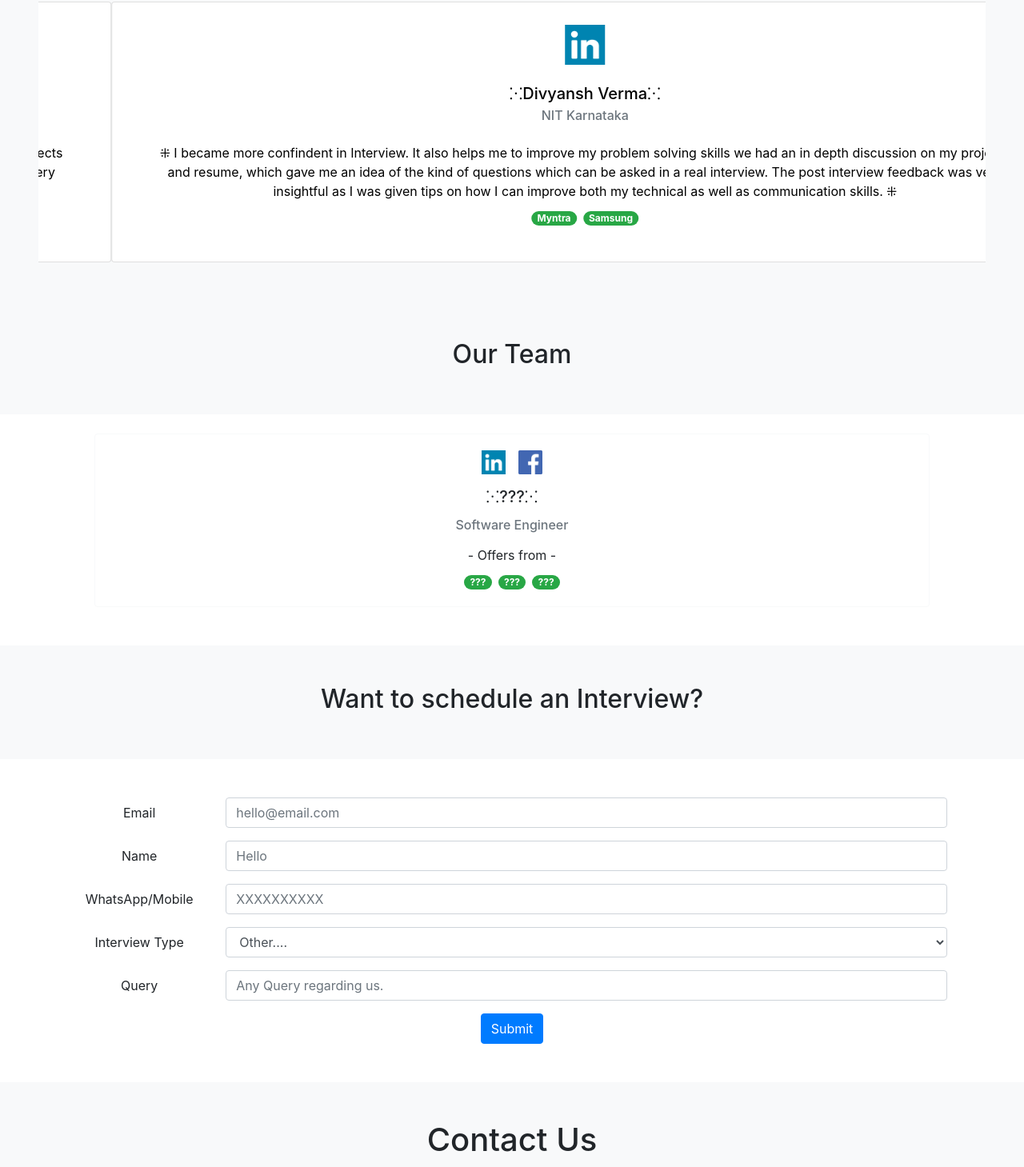
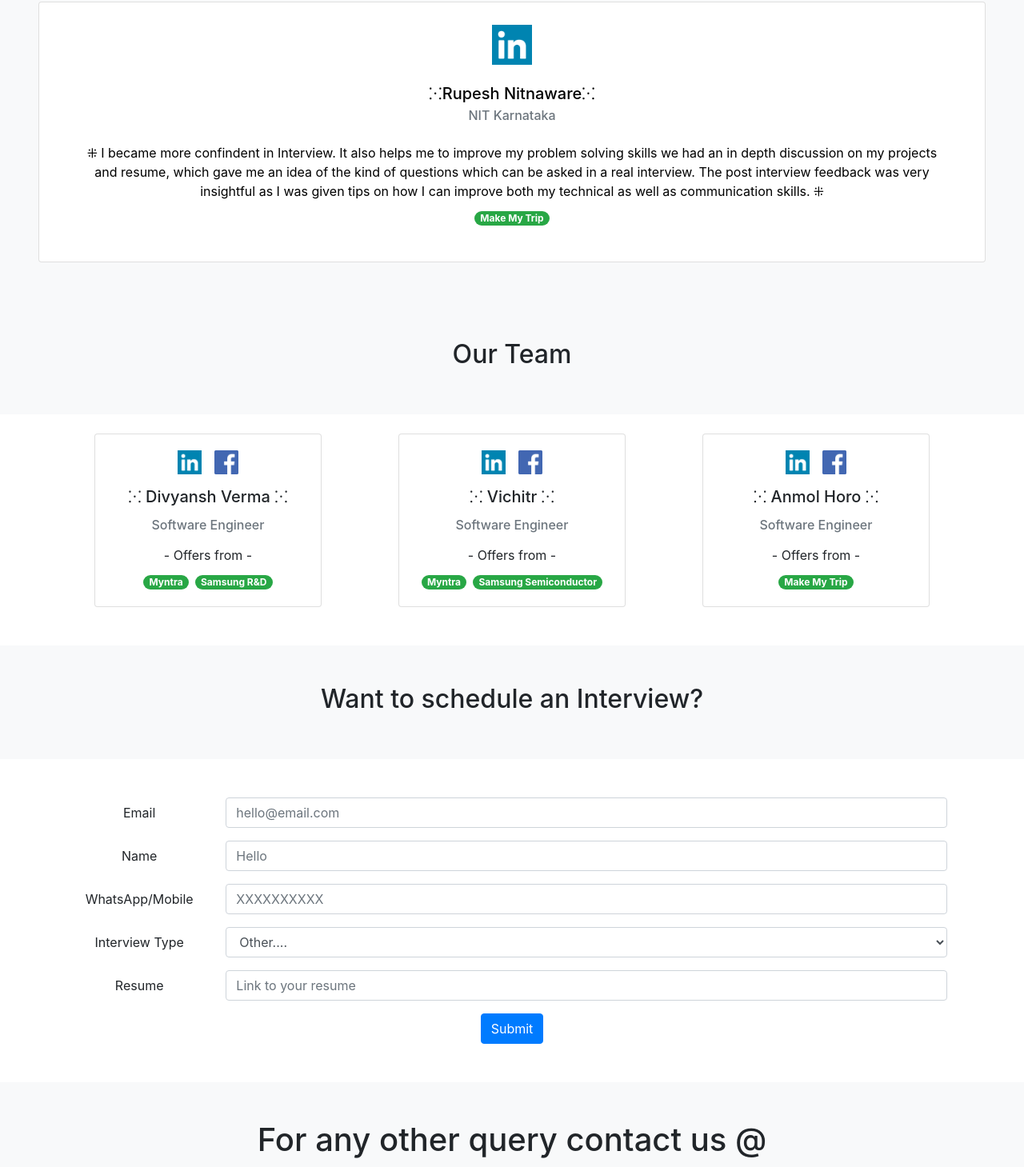
Before and after one commit to saikuNoCoda/preptalk, a React (Create React App) app: page / in a window 1280 px wide. Shown: the part 2678-4137 px from the top of the page at 80% size. Built offline with nearby package versions, Linux system fonts and the light colour scheme.

Commit message:
Form Added

```diff
--- a/package.json
+++ b/package.json
@@ -13,7 +13,8 @@
     "react": "^16.13.1",
     "react-bootstrap": "^1.3.0",
     "react-dom": "^16.13.1",
-    "react-scripts": "3.4.3"
+    "react-scripts": "3.4.3",
+    "validator": "^13.1.17"
   },
   "scripts": {
     "start": "react-scripts start",
--- a/src/components/CardTeam.js
+++ b/src/components/CardTeam.js
@@ -5,7 +5,7 @@ import { Col,Card,Badge } from 'react-bootstrap';
 const CardTeam = ({name,profile,linkLink,linkFace,offers}) => {
     return (
         <Col className="mb-5 px-5 text-center">
-            <Card border="light">
+            <Card>
                 <Card.Body>
                     <Card.Title>
                     <div className="mb-3">
@@ -26,7 +26,7 @@ const CardTeam = ({name,profile,linkLink,linkFace,offers}) => {
                     />
                     </a>
                     </div>
-                    &#8281;{name}&#8281;
+                    &#8281;{" " + name + " "}&#8281;
                     </Card.Title>
                     <Card.Subtitle className="mb-2 text-muted p-2">{profile}</Card.Subtitle>
                     <Card.Text>
--- a/src/components/Contact.js
+++ b/src/components/Contact.js
@@ -4,8 +4,8 @@ import 'bootstrap/dist/css/bootstrap.min.css';
 const Contact = () => {
     return (
             <div className="text-center p-5 bg-light">
-                <h1>Contact Us</h1>
-                <h3 className="text-muted">Prepare the best way for your incoming interviews <a href="mailto:preptalks1@gmail.com">preptalk@gmail.com</a></h3>
+                <h1>For any other query contact us @ </h1>
+                <h3 className="text-muted">Prepare the best way for your incoming interviews <a href="mailto:preptalks1@gmail.com">preptalk1@gmail.com</a></h3>
             </div>
     )
 };
--- a/src/components/ContactForm.js
+++ b/src/components/ContactForm.js
@@ -2,7 +2,7 @@ import React, { useState, useEffect } from 'react';
 import 'bootstrap/dist/css/bootstrap.min.css';
 import { Form,Row,Col,Button,Alert } from 'react-bootstrap';
 import * as emailjs from 'emailjs-com';
-
+import validator from 'validator';
 emailjs.init('user_JgeJ08agvsaeL2W1uyGYC');
 
 const Contact = () => {
@@ -18,12 +18,12 @@ const Contact = () => {
     const [loadings,setLoadings] = useState(false);
 
     useEffect(() => {
-        if(sumbitMessage === "Oops, Something went wrong"){
+        if(sumbitMessage === "Successfully Submitted!!"){
+            setShow(true);
+            setVariant("success");
+        }else if(sumbitMessage.length > 0){
             setShow(true);
             setVariant("danger");
-        }else if(sumbitMessage === "Successfully Submitted!!"){
-            setShow(true);
-            setVariant("success");
         }else {
             setShow(false);
         }
@@ -36,6 +36,24 @@ const Contact = () => {
     const handleSubmit = (e) => {
         e.preventDefault();
 
+        if(!validator.isEmail(email)){
+
+            setSubmitMessage("Please enter correct Email Address");
+
+        }else if(name.length <= 0){
+
+            setSubmitMessage("Please enter your name");
+
+        }else if(!validator.isMobilePhone(mobile)){
+
+            setSubmitMessage("Please enter valid mobile number");
+
+        }else if(message.length <= 0){
+
+            setSubmitMessage("Enter link to your resume");
+
+        }
+        else {
             setLoadings(true);
             setSubmitMessage("");
 
@@ -64,6 +82,8 @@ const Contact = () => {
             setPlan("");
             setMessage("");
             setLoadings(false);
+        }
+
     };
 
     return (
@@ -109,7 +129,8 @@ const Contact = () => {
                     <Col sm={10}>
                         <Form.Control as="select" defaultValue="Other..."
                         value={plan} onChange={(e) => setPlan(e.target.value)} >
-                            <option>Other....</option>
+                            <option>Other.... </option>
+                            <option>Free Mock</option>
                             <option>1 DSA</option>
                             <option>3 DSA</option>
                             <option>1 HR</option>
@@ -121,10 +142,10 @@ const Contact = () => {
                 </Form.Group>
                 <Form.Group as={Row} controlId="Message">
                     <Form.Label column sm={2}>
-                        Query
+                        Resume
                     </Form.Label>
                     <Col sm={10}>
-                        <Form.Control type="text" placeholder="Any Query regarding us."
+                        <Form.Control type="text" placeholder="Link to your resume"
                         value={message} onChange={(e) => setMessage(e.target.value)} />
                     </Col>
                 </Form.Group>
--- a/src/data/pricingData.js
+++ b/src/data/pricingData.js
@@ -1,7 +1,7 @@
 const pricingData = [
     {
         id: 1,
-        price: "???",
+        price: "250",
         about: [
             "1 DSA Mock Interview",
             "Company Specific",
@@ -10,7 +10,7 @@ const pricingData = [
     },
     {
         id: 2,
-        price: "???",
+        price: "600",
         about: [
             "3 DSA Mock Interview",
             "Company Specific",
@@ -19,7 +19,7 @@ const pricingData = [
     },
     {
         id: 3,
-        price: "???",
+        price: "200",
         about: [
             "1 HR Mock Interview",
             "Company Specific",
@@ -28,7 +28,7 @@ const pricingData = [
     },
     {
         id: 4,
-        price: "???",
+        price: "350",
         about: [
             "1 DSA + 1 HR Mock Interview",
             "Company Specific",
@@ -37,7 +37,7 @@ const pricingData = [
     },
     {
         id: 5,
-        price: "???",
+        price: "500",
         about: [
             "2 DSA + 1 HR Mock Interview",
             "Company Specific",
@@ -46,7 +46,7 @@ const pricingData = [
     },
     {
         id: 6,
-        price: "???",
+        price: "700",
         about: [
             "3 DSA Mock Interview (Difficult)",
             "Company Specific",
--- a/src/data/teamData.js
+++ b/src/data/teamData.js
@@ -1,16 +1,36 @@
 const teamData = [
     {
         id: 1,
-        name: "???",
+        name: "Divyansh Verma",
         profile: "Software Engineer",
-        linkLink: "???",
-        linkFace: "???",
+        linkLink: "https://www.linkedin.com/in/divyanshvermafc/",
+        linkFace: "https://www.facebook.com/failedcoder/",
         offers: [
-            "???",
-            "???",
-            "???"
+            "Myntra",
+            "Samsung R&D"
         ]
     },
+    {
+        id: 2,
+        name: "Vichitr",
+        profile: "Software Engineer",
+        linkLink: "https://www.linkedin.com/in/vichitrgandas/",
+        linkFace: "https://www.facebook.com/vichitrgandas/",
+        offers: [
+            "Myntra",
+            "Samsung Semiconductor"
+        ]
+    },
+    {
+        id: 3,
+        name: "Anmol Horo",
+        profile: "Software Engineer",
+        linkLink: "https://www.linkedin.com/in/anmolh123/",
+        linkFace: "https://www.facebook.com/anmol.horo.90",
+        offers: [
+            "Make My Trip",
+        ]
+    }
 ];
 
 export default teamData;
--- a/src/data/userData.js
+++ b/src/data/userData.js
@@ -1,16 +1,6 @@
 const userData = [
     {
         id: 1,
-        name: "Abishek Ranjan",
-        college: "NIT Karnataka",
-        link: "imgr00t",
-        description: "I became more confindent in Interview. It also helps me to improve my problem solving skills we had an in depth discussion on my projects and resume, which gave me an idea of the kind of questions which can be asked in a real interview. The post interview feedback was very insightful as I was given tips on how I can improve both my technical as well as communication skills. ",
-        offers: [
-            "Citi India",
-        ]
-    },
-    {
-        id: 2,
         name: "Rupesh Nitnaware",
         college: "NIT Karnataka",
         link: "imgr00t",
@@ -19,28 +9,6 @@ const userData = [
             "Make My Trip"
         ]
     },
-    {
-        id: 3,
-        name: "Divyansh Verma",
-        college: "NIT Karnataka",
-        link: "divyanshvermafc",
-        description: "I became more confindent in Interview. It also helps me to improve my problem solving skills we had an in depth discussion on my projects and resume, which gave me an idea of the kind of questions which can be asked in a real interview. The post interview feedback was very insightful as I was given tips on how I can improve both my technical as well as communication skills. ",
-        offers: [
-            "Myntra",
-            "Samsung"
-        ]
-    },
-    {
-        id: 4,
-        name: "Vichitr",
-        college: "NIT Karnataka",
-        link: "vichitrgandas",
-        description: "I became more confindent in Interview. It also helps me to improve my problem solving skills we had an in depth discussion on my projects and resume, which gave me an idea of the kind of questions which can be asked in a real interview. The post interview feedback was very insightful as I was given tips on how I can improve both my technical as well as communication skills. ",
-        offers: [
-            "Visa",
-            "Samsung"
-        ]
-    }
 ];
 
 export default userData;
```
Also changed, not shown: 1 other file (tests, documents, lock files or other folders). Lines whose indentation alone changed are shown as unchanged.
